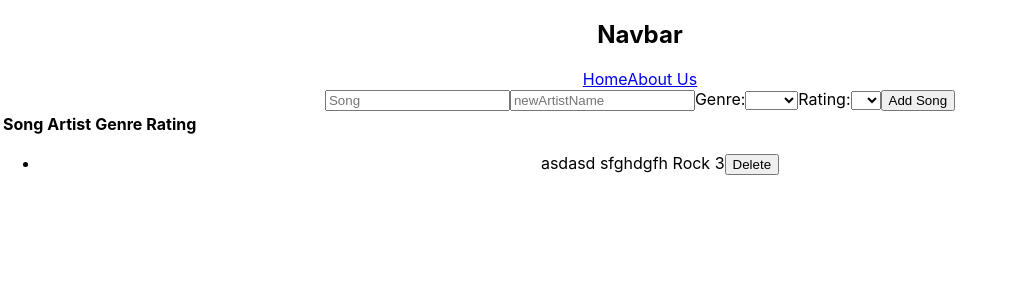
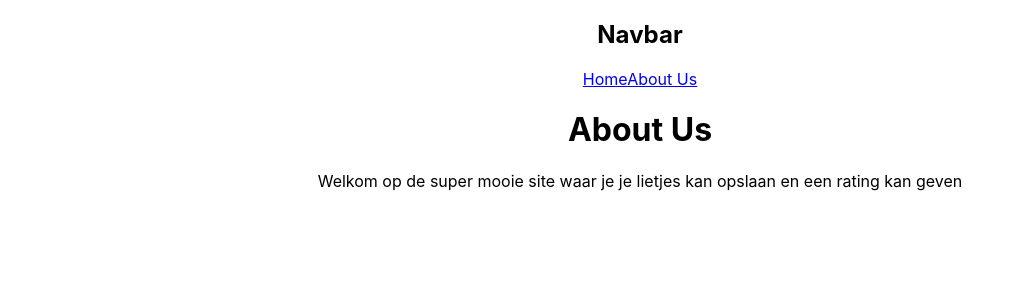
Before and after one commit to gregorvwk/Gregor_Waaker-react-lil-playlist, a React (Create React App) app: page /AboutUs in a window 1280 px wide. Shown: the top 300 px of the page, without its empty margins (0-1021 px from the left). Built offline with nearby package versions, Linux system fonts and the light colour scheme.

Commit message:
Nav works but the page does not

```diff
--- a/src/App.js
+++ b/src/App.js
@@ -10,7 +10,7 @@ function App() {
       <div className="App">
       <Navbar />
       <Switch>
-        <Route path="/" component={SongOverview} exect />
+        <Route path="/" component={SongOverview} exact />
         <Route path="/AboutUs" component={AboutUs} />
       </Switch>
       </div>
--- a/src/Components/AboutUs.js
+++ b/src/Components/AboutUs.js
@@ -1,9 +1,12 @@
 import React from "react"
 
 function AboutUs(){
+   return (
     <div>
         <h1>About Us</h1>
+        <p>Welkom op de super mooie site waar je je lietjes kan opslaan en een rating kan geven</p>
     </div>
+   )
 }
 
 export default AboutUs
--- a/src/Components/Navbar.js
+++ b/src/Components/Navbar.js
@@ -1,13 +1,13 @@
 import React from "react"
 import { NavLink } from "react-router-dom"
-import AboutUs from "./AboutUs"
+// import AboutUs from "./AboutUs"
 
 function Navbar(){
     return(
         <nav>
             <h1>Navbar</h1>
             <NavLink to="/">Home</NavLink>
-            <NavLink to="/AboutUs">About Us</NavLink>
+            <NavLink to="AboutUs.js">About Us</NavLink>
         </nav>
     )
 }
--- a/src/Components/SongItem.js
+++ b/src/Components/SongItem.js
@@ -1,7 +1,6 @@
 import React from "react"
 
 function SongItem(props){
-    console.log(props)
     return(
             <li
                 className="SongItem"
--- a/src/Components/SongList.js
+++ b/src/Components/SongList.js
@@ -2,7 +2,6 @@ import React from "react"
 import SongItem from "./SongItem"
 
 function SongList(props) {
-    console.log(props)
     const handleDeleteClick = props.handleClick
     const songList = props.songs
     const songsseperate = songList.map(element => <SongItem songs={element}
--- a/src/Components/SongOverview.js
+++ b/src/Components/SongOverview.js
@@ -36,12 +36,14 @@ class SongOverview extends Component {
         <div>
             <SongForm addSong={this.addSong} />
                 <table >
+                    <tbody>
                     <tr className="song-header">
                         <th className="song-row__item">Song</th>
                         <th className="song-row__item">Artist</th>
                         <th className="song-row__item">Genre</th>
                         <th className="song-row__item">Rating</th>
                     </tr>
+                    </tbody>
                 </table>
             <SongList songs={this.state.songsList} handleClick={this.handleDelete}/>
         </div>
```
